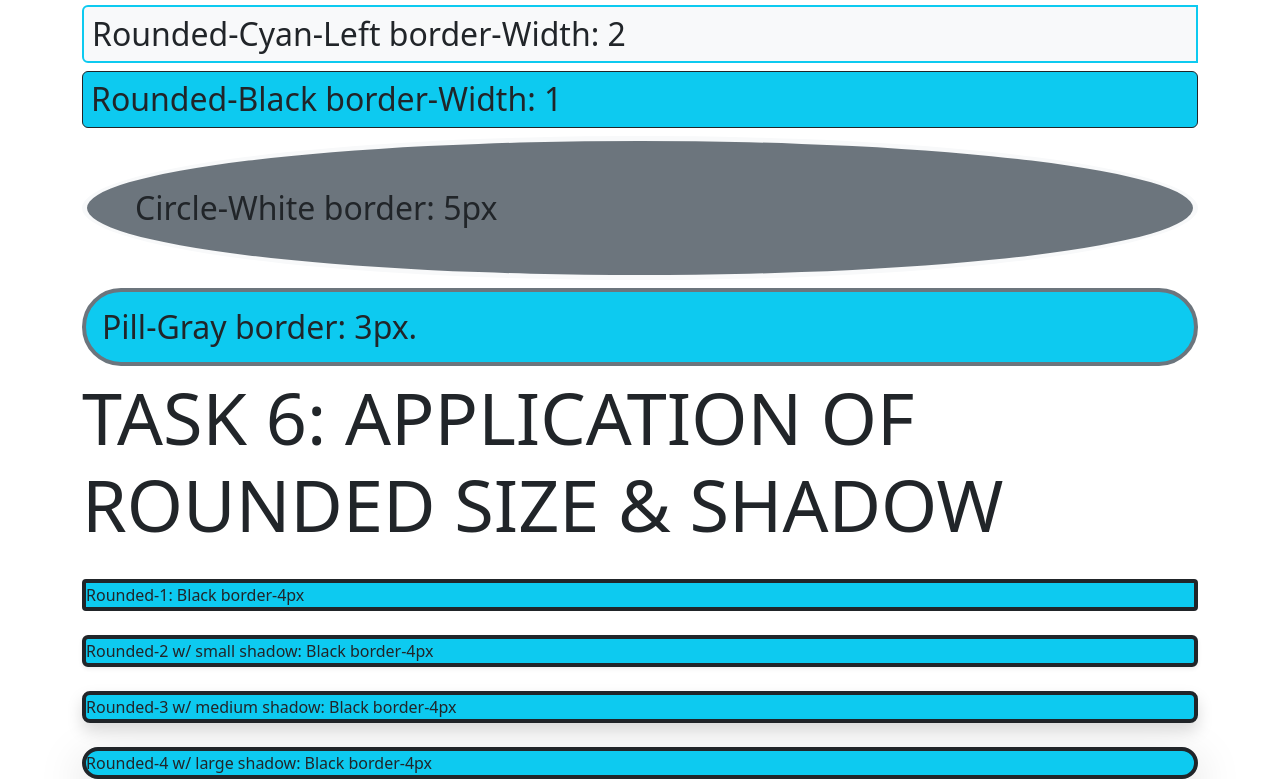
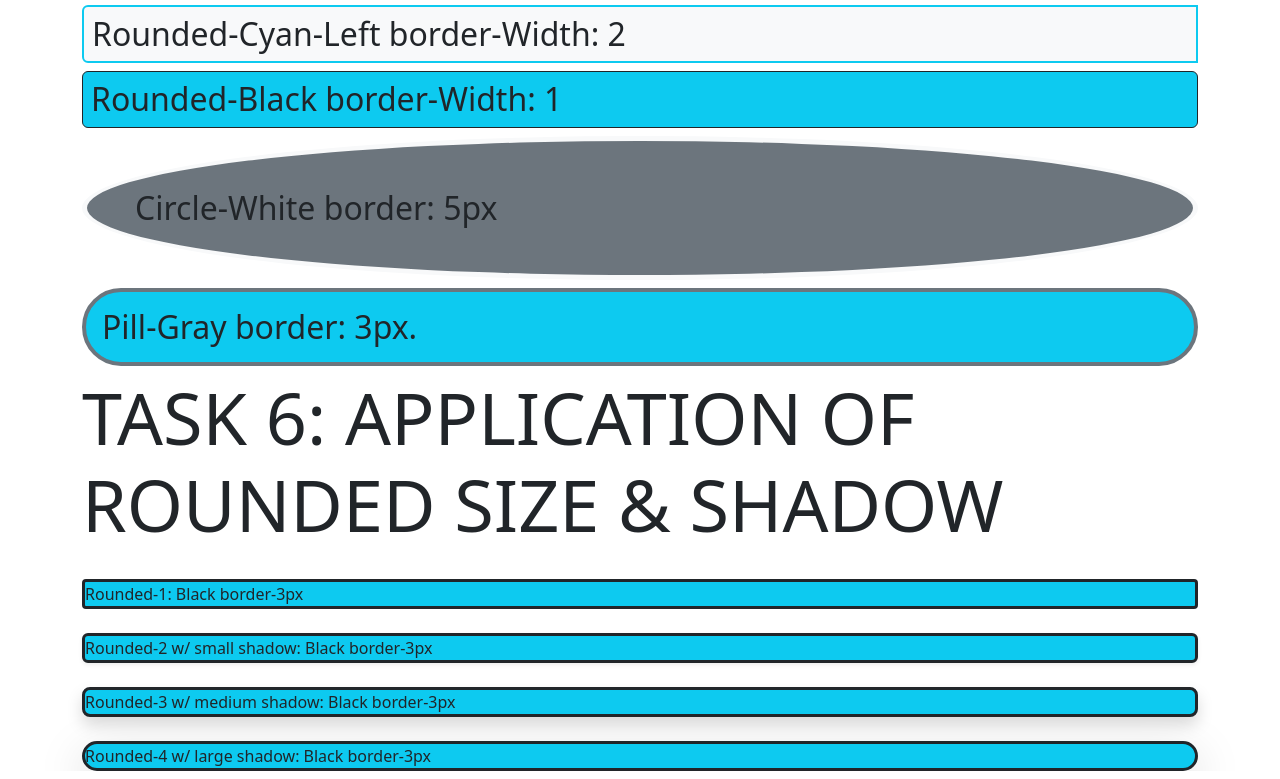
Before and after one commit to EdwardAllen-Ricafranca/Display-Utilities, a plain HTML site: page index.html in a window 1280 px wide. Shown: the part 2428-3207 px from the top of the page. Drawn offline with nearby package versions, Linux system fonts and the light colour scheme.

Commit message:
Update index.html

```diff
--- a/index.html
+++ b/index.html
@@ -61,10 +61,10 @@
     </div>
     <div class="container d-grid gap-4">
         <h1 class="display-2">TASK 6: APPLICATION OF ROUNDED SIZE & SHADOW</h1>
-        <span class="bg-info border border-dark border-4 rounded-1">Rounded-1: Black border-4px</span>
-        <span class="shadow-sm bg-info border border-dark border-4 rounded-2">Rounded-2 w/ small shadow: Black border-4px</span>
-        <span class="shadow bg-info border border-dark border-4 rounded-3">Rounded-3 w/ medium shadow: Black border-4px</span>
-        <span class="shadow-lg bg-info border-dark border border-4 rounded-4">Rounded-4 w/ large shadow: Black border-4px</span>
+        <span class="bg-info border border-dark border-3 rounded-1">Rounded-1: Black border-3px</span>
+        <span class="shadow-sm bg-info border border-dark border-3 rounded-2">Rounded-2 w/ small shadow: Black border-3px</span>
+        <span class="shadow bg-info border border-dark border-3 rounded-3">Rounded-3 w/ medium shadow: Black border-3px</span>
+        <span class="shadow-lg bg-info border-dark border border-3 rounded-4">Rounded-4 w/ large shadow: Black border-3px</span>
     </div>
     <script src="https://cdn.jsdelivr.net/npm/bootstrap@5.3.6/dist/js/bootstrap.bundle.min.js" integrity="sha384-j1CDi7MgGQ12Z7Qab0qlWQ/Qqz24Gc6BM0thvEMVjHnfYGF0rmFCozFSxQBxwHKO" crossorigin="anonymous"></script>
   </body>
```
